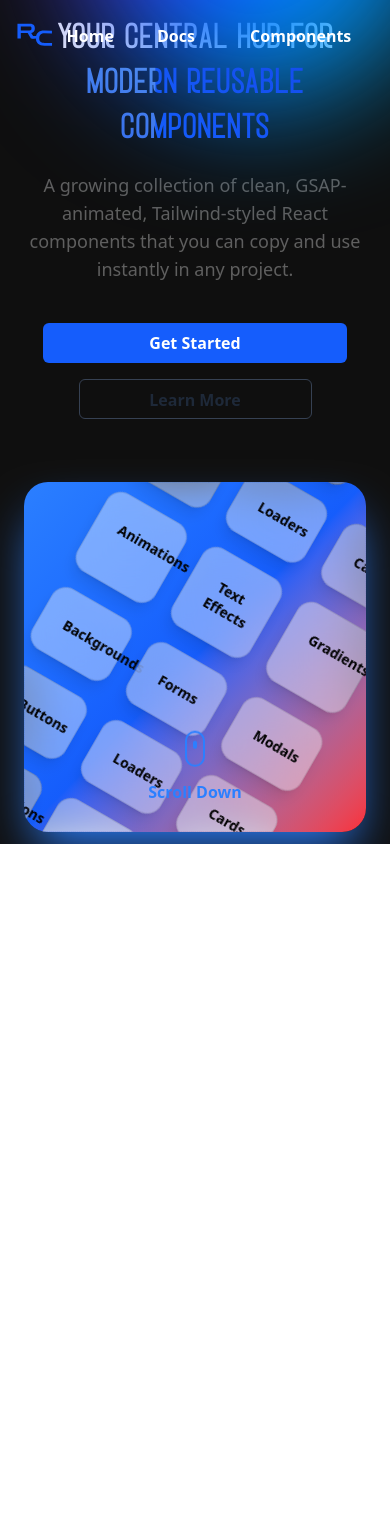
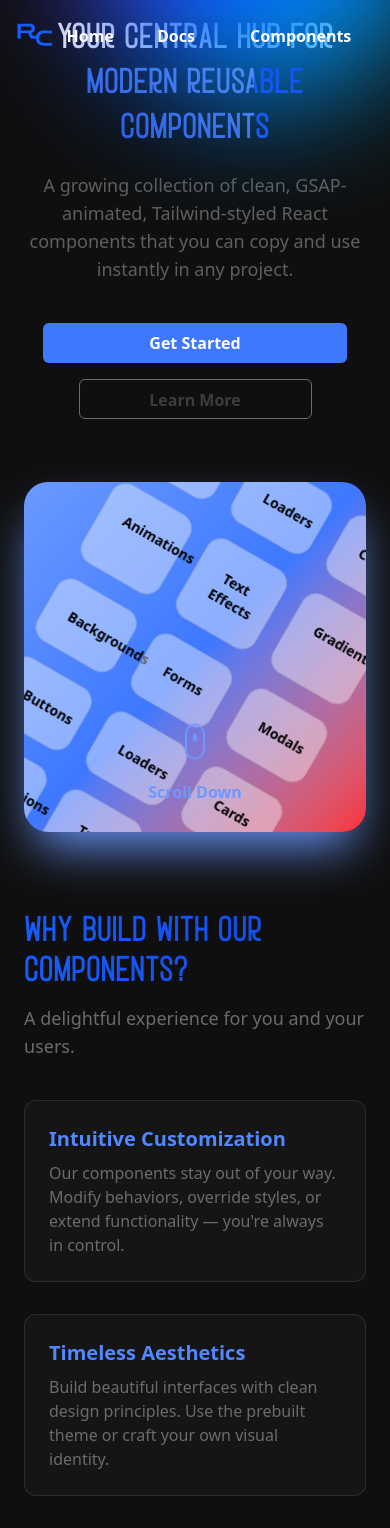
Before and after one commit to vamsi-jagatha/Reusable-Components, a React (Vite) app: page / in a window 390 px wide. Shown: the top 1528 px of the page. Before the commit the page ends 844 px from the top, so only its background shows below. Built offline with nearby package versions, Linux system fonts and the light colour scheme.

Commit message:
feat: update logo path in index.html, enhance ScrollToTop component with GSAP, add Features section and Card component, and improve CSS variables

```diff
--- a/index.html
+++ b/index.html
@@ -2,7 +2,7 @@
 <html lang="en">
   <head>
     <meta charset="UTF-8" />
-    <link rel="icon" type="image/svg+xml" href="./public/svgs/logo.svg" />
+    <link rel="icon" type="image/svg+xml" href="./svgs/logo.svg" />
     <meta name="viewport" content="width=device-width, initial-scale=1.0" />
     <title>resuable-components</title>
   </head>
--- a/src/components/ScrollToTop/ScrollToTop-1.jsx
+++ b/src/components/ScrollToTop/ScrollToTop-1.jsx
@@ -1,16 +1,16 @@
 import { useState, useEffect } from "react";
 import { ArrowUp } from "lucide-react";
+import { gsap } from "gsap";
+import { ScrollToPlugin } from "gsap/ScrollToPlugin";
+
+gsap.registerPlugin(ScrollToPlugin);
+
 const ScrollToTop = () => {
   const [visible, setVisible] = useState(false);
 
-  // Show button when user scrolls down 300px
   useEffect(() => {
     const toggleVisibility = () => {
-      if (window.scrollY > 300) {
-        setVisible(true);
-      } else {
-        setVisible(false);
-      }
+      setVisible(window.scrollY > 300);
     };
 
     window.addEventListener("scroll", toggleVisibility);
@@ -18,9 +18,10 @@ const ScrollToTop = () => {
   }, []);
 
   const scrollToTop = () => {
-    window.scrollTo({
-      top: 0,
-      behavior: "smooth",
+    gsap.to(window, {
+      duration: 1.2,
+      scrollTo: { y: 0, autoKill: true },
+      ease: "power3.out",
     });
   };
 
@@ -34,7 +35,7 @@ const ScrollToTop = () => {
         bg-blue-600 hover:bg-blue-700
         text-white p-3 rounded-full shadow-lg
         transition-all duration-300
-        flex items-center justify-center animate-bounce
+        flex items-center cursor-pointer justify-center animate-bounce
       "
     >
       <ArrowUp className="w-5 h-5" />
--- a/src/components/cards/Cards-1.jsx
+++ b/src/components/cards/Cards-1.jsx
@@ -1,4 +1,4 @@
-import { useRef, useEffect } from "react";
+import { useRef, useLayoutEffect } from "react";
 import { gsap } from "gsap";
 
 const CardsMatrix = ({
@@ -14,25 +14,22 @@ const CardsMatrix = ({
     { name: "Modals" },
   ],
 
-  scrollDuration = 8, // gsap scrolling speed
-  copies = 4, // repeated grid copies
+  scrollDuration = 8,
+  copies = 4,
   containerGradient = "bg-linear-to-br from-blue-500 via-blue-600 to-red-500",
   shadowClass = "shadow-2xl shadow-blue-500",
-  cardClass = "", // custom card style override
+  cardClass = "",
 }) => {
   const scrollRef = useRef(null);
 
-  useEffect(() => {
+  useLayoutEffect(() => {
     const el = scrollRef.current;
     if (!el) return;
 
-    let tween;
-    const id = requestAnimationFrame(() => {
+    let ctx = gsap.context(() => {
       const singleHeight = el.scrollHeight / copies;
 
-      el.style.transform = `translateY(0px)`;
-
-      tween = gsap.to(el, {
+      gsap.to(el, {
         y: -singleHeight,
         duration: scrollDuration,
         ease: "none",
@@ -40,28 +37,33 @@ const CardsMatrix = ({
         modifiers: {
           y: (value) => {
             const v = parseFloat(value);
-            const wrapped = gsap.utils.wrap(-singleHeight, 0)(v);
-            return wrapped + "px";
+            return gsap.utils.wrap(-singleHeight, 0)(v) + "px";
           },
         },
       });
     });
 
-    return () => {
-      cancelAnimationFrame(id);
-      if (tween) tween.kill();
-    };
+    return () => ctx.revert();
   }, [copies, scrollDuration]);
 
   return (
     <div
       className={`overflow-hidden rounded-3xl ${containerGradient} ${shadowClass}`}
     >
-      <div className="flex h-[350px] w-full rotate-30 items-center justify-center px-4">
-        <div ref={scrollRef} style={{ willChange: "transform" }}>
-          {Array.from({ length: copies }).map((_, i) => (
-            <Grid key={i} items={items} cardClass={cardClass} />
-          ))}
+      <div className="flex h-[350px] w-full items-center justify-center px-4">
+        {/* Rotation wrapper only */}
+        <div className="rotate-30">
+          {/* Non-rotated stable parent for GSAP */}
+          <div className="overflow-hidden">
+            <div
+              ref={scrollRef}
+              style={{ transform: "translateZ(0)", willChange: "transform" }}
+            >
+              {Array.from({ length: copies }).map((_, i) => (
+                <Grid key={i} items={items} cardClass={cardClass} />
+              ))}
+            </div>
+          </div>
         </div>
       </div>
     </div>
@@ -80,8 +82,7 @@ const Card = ({ title, cardClass }) => (
   <div
     className={`
       p-6 rounded-2xl
-      border shadow-lg
-      backdrop-blur-xl
+      border
       transition transform
       hover:-translate-y-2
       cursor-pointer
--- /dev/null
+++ b/src/components/cards/Cards-2.jsx
@@ -0,0 +1,13 @@
+// components/Card.jsx
+import React from "react";
+
+const Card = ({ title, children }) => {
+  return (
+    <div className="bg-gray-900/40 p-6 rounded-xl border border-gray-800/60 hover:border-blue-500/40 transition-all duration-300">
+      <h3 className="text-xl font-semibold mb-2 text-blue-550">{title}</h3>
+      <p className="text-gray-700">{children}</p>
+    </div>
+  );
+};
+
+export default Card;
--- a/src/index.css
+++ b/src/index.css
@@ -19,10 +19,41 @@
   --color-primary-gray: #252527; /* Gray */
   --color-secondary-gray: #363636; /* Gray */
   --color-tertiary-gray: #5f5f5f; /* Gray */
+  --color-gray-1000: #0f0f10; /* Deep charcoal – almost black */
+  --color-gray-950: #181819; /* Dark charcoal */
+  --color-gray-900: #202022; /* Neutral dark gray */
+  --color-gray-850: #2b2b2d; /* Darker than your primary */
+  --color-gray-800: #3d3d3f; /* Slightly lighter neutral */
+  --color-gray-750: #4a4a4c; /* Between secondary & tertiary */
+  --color-gray-700: #6b6b6d; /* Soft mid-gray */
+  --color-gray-650: #7a7a7c; /* Lighter mid-gray */
+  --color-gray-600: #8a8a8c; /* Gentle light gray */
+  --color-gray-550: #9b9b9d; /* Softened light */
+  --color-gray-500: #ababac; /* Balanced light gray */
+  --color-gray-450: #bebebe; /* Very light neutral */
+  --color-gray-400: #d1d1d1; /* Subtle pale gray */
+  --color-gray-350: #e3e3e3; /* Bright, but not white */
+  --color-gray-300: #f1f1f1; /* Soft off-white */
+
   --color-primary-white: #fff; /* White */
   --color-secondary-white: #f5f5f5; /* White */
   --color-primary-blue: #155dfc; /* Blue */
   --color-secondary-blue: #1447e6; /* Blue */
+  --color-blue-1000: #0a1a4b; /* Deep navy */
+  --color-blue-950: #0c2666; /* Dense dark blue */
+  --color-blue-900: #0f3380; /* Midnight blue */
+  --color-blue-850: #123e9b; /* Crisp darker royal blue */
+  --color-blue-800: #1447e6; /* Your secondary blue */
+  --color-blue-750: #1552f0; /* Transition shade */
+  --color-blue-700: #155dfc; /* Your primary blue */
+  --color-blue-650: #2a6aff; /* Slightly lighter vibrant blue */
+  --color-blue-600: #3d78ff; /* Soft clear blue */
+  --color-blue-550: #5187ff; /* Gentle bright blue */
+  --color-blue-500: #6b99ff; /* Medium pastel blue */
+  --color-blue-450: #85acff; /* Smooth light blue */
+  --color-blue-400: #a0c0ff; /* Pale sky blue */
+  --color-blue-350: #bed4ff; /* Very light cool blue */
+  --color-blue-300: #dbe8ff; /* Soft icy blue */
 }
 
 /* Custom Animation */
--- a/src/pages/Home.jsx
+++ b/src/pages/Home.jsx
@@ -1,11 +1,15 @@
 import Landing from "../sections/landing/Landing-1";
 import Header from "../components/Headers/Header-2";
+import Features from "../sections/features/Features-1";
 
 const Home = () => {
   return (
     <>
       <Header />
-      <Landing />
+      <div className="max-w-[1440px] mx-auto">
+        <Landing />
+        <Features />
+      </div>
     </>
   );
 };
--- /dev/null
+++ b/src/sections/features/Features-1.jsx
@@ -0,0 +1,55 @@
+import Card from "../../components/cards/Cards-2";
+
+const Features = () => {
+  return (
+    <section className="w-full py-16 px-6 text-primary-white">
+      <div className="space-y-10">
+        {/* Heading */}
+        <header className="space-y-4">
+          <h2 className="text-4xl md:text-5xl font-extrabold bg-linear-to-r font-ragnear from-primary-blue to-secondary-blue text-300 bg-clip-text text-transparent">
+            Why Build With Our Components?
+          </h2>
+
+          <p className="text-gray-700 text-lg">
+            A delightful experience for you and your users.
+          </p>
+        </header>
+
+        {/* Feature Cards */}
+        <div className="grid md:grid-cols-3 gap-8">
+          <Card title="Intuitive Customization">
+            Our components stay out of your way. Modify behaviors, override
+            styles, or extend functionality — you're always in control.
+          </Card>
+
+          <Card title="Timeless Aesthetics">
+            Build beautiful interfaces with clean design principles. Use the
+            prebuilt theme or craft your own visual identity.
+          </Card>
+
+          <Card title="Developer-First Components">
+            Every pattern, prop, and hook is explained. With extensive guides
+            and examples, you never get stuck.
+          </Card>
+
+          <Card title="Performance Optimized">
+            Every component is engineered for speed, minimal re-renders, and
+            buttery smooth interactions on any device.
+          </Card>
+
+          <Card title="Fully Accessible">
+            Built with semantic HTML, keyboard navigation, ARIA attributes, and
+            WCAG-compliant patterns — accessibility is never an afterthought.
+          </Card>
+
+          <Card title="Theme-Ready & Scalable">
+            Swap colors, spacing, or typography instantly. Scale your design
+            system without rewriting components.
+          </Card>
+        </div>
+      </div>
+    </section>
+  );
+};
+
+export default Features;
```
